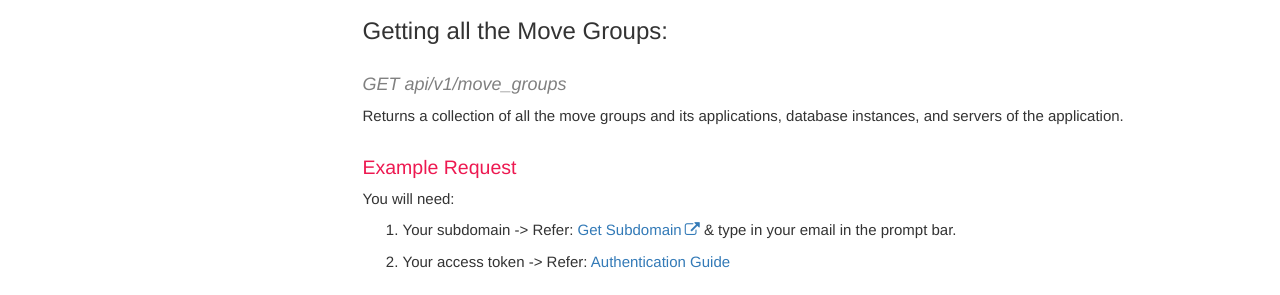
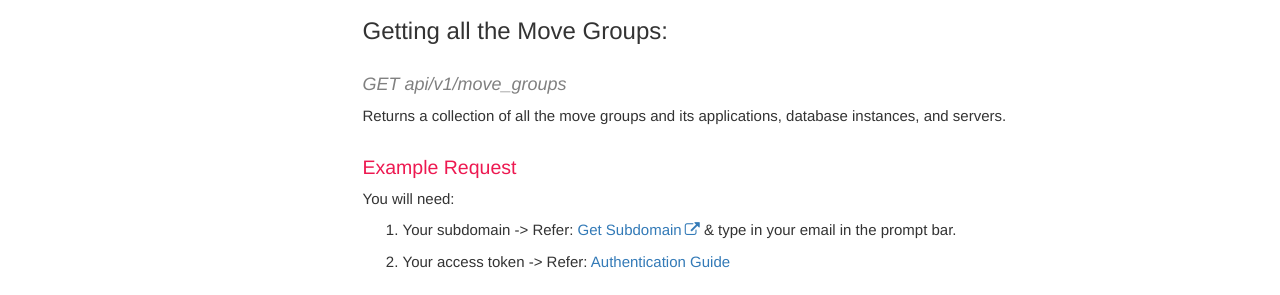
Before and after one commit to tidalmigrations/tidalmigrations.github.io, a Jekyll site: the page built from pages/api/get_several.md, in a window 1280 px wide and 900 px high. Shown: the part 321-616 px from the top of the window. Built offline with Jekyll 4.4.1, drawn with Linux system fonts in a browser that asks for light colours; nearby versions of some CDN libraries; comment, search, counter and statistics services are not loaded; some of the changed text lies outside the part shown.

Commit message:
content change

```diff
--- a/pages/api/get_several.md
+++ b/pages/api/get_several.md
@@ -18,7 +18,7 @@ For any additional details regarding the endpoint, checkout the Tidal API docume
 ## Getting all the Move Groups:
 #### GET api/v1/move_groups {#getallmg}
 
-Returns a collection of all the move groups and its applications, database instances, and servers of the application.
+Returns a collection of all the move groups and its applications, database instances, and servers.
 
 ### Example Request
 
@@ -188,7 +188,7 @@ You can access your Applications, Database Instances and Serves within all the m
 
 #### GET api/v1/move_groups/[id]
 
-Returns the selected move group and its applications, database instances, and servers of the application.
+Returns the selected move group and its applications, database instances, and servers.
 
 ### Example Request
 
```
